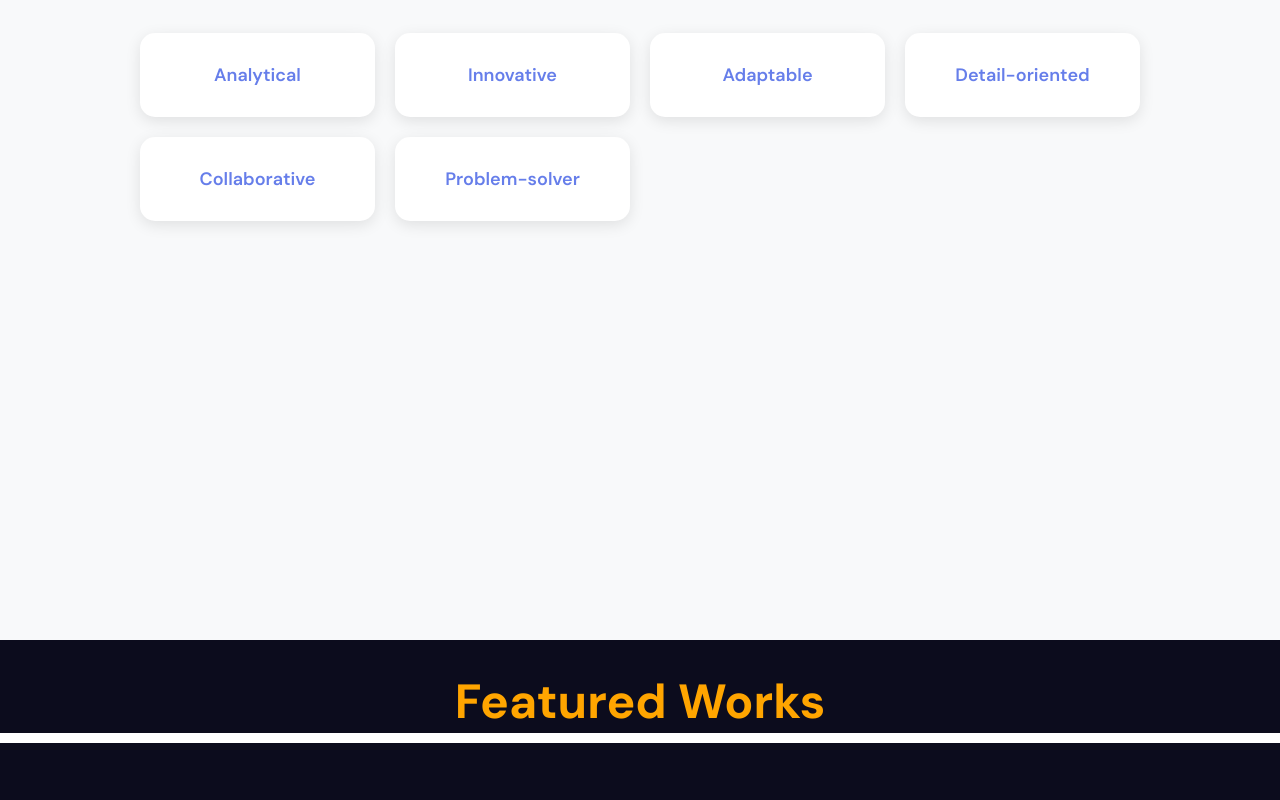
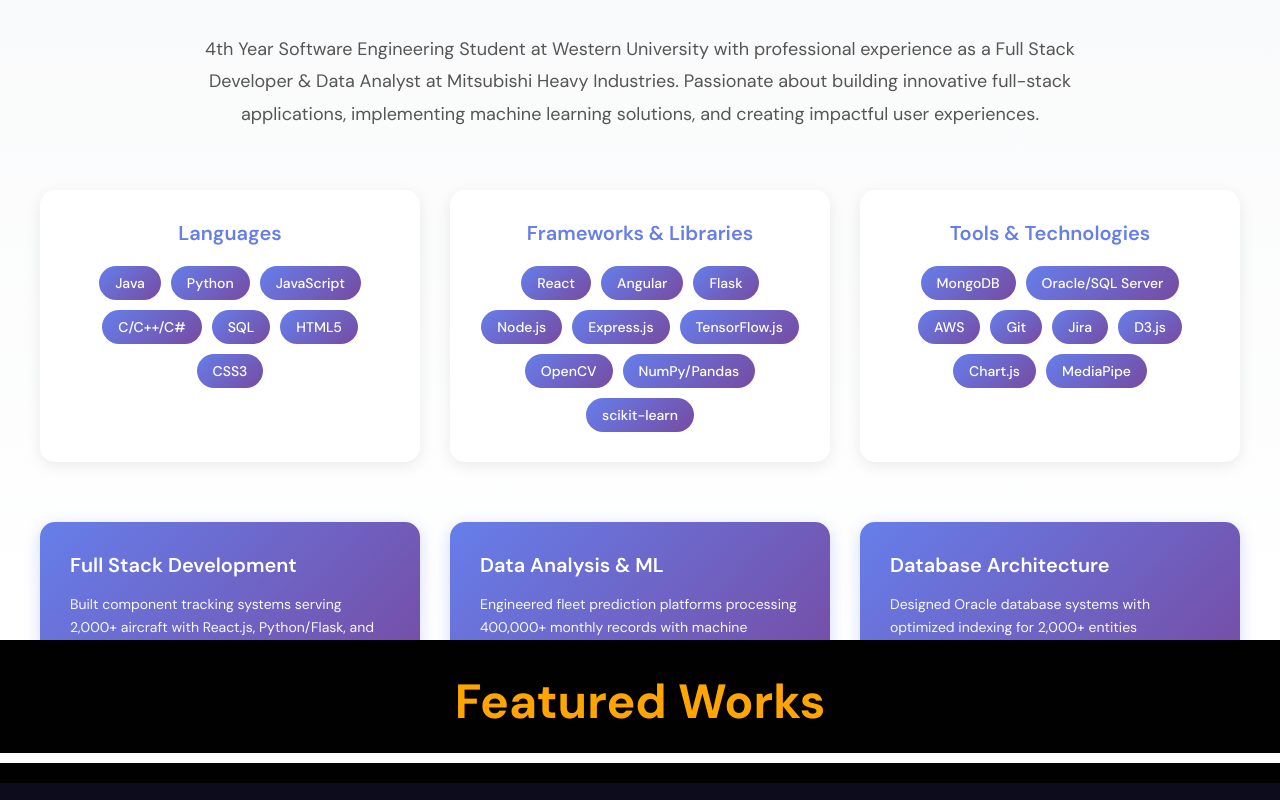
Before and after one commit to Skugane6/portfolioV3, a React (Vite) app: page / in a window 1280 px wide. Shown: the part 960-1760 px from the top of the page. Built offline with nearby package versions, Linux system fonts and the light colour scheme.

Commit message:
improve about section with resume skills and fix featured works title

```diff
--- a/src/components/portfolio/Portfolio.jsx
+++ b/src/components/portfolio/Portfolio.jsx
@@ -121,13 +121,68 @@ const Portfolio = ({ onEnterMuseum }) => {
       {/* About Me Section */}
       <section className="about-section">
         <h2 className="section-heading">About Me</h2>
-        <div className="qualities-grid">
-          <div className="quality-item">Analytical</div>
-          <div className="quality-item">Innovative</div>
-          <div className="quality-item">Adaptable</div>
-          <div className="quality-item">Detail-oriented</div>
-          <div className="quality-item">Collaborative</div>
-          <div className="quality-item">Problem-solver</div>
+        <p className="about-description">
+          4th Year Software Engineering Student at Western University with professional experience as a Full Stack Developer & Data Analyst at Mitsubishi Heavy Industries.
+          Passionate about building innovative full-stack applications, implementing machine learning solutions, and creating impactful user experiences.
+        </p>
+
+        <div className="skills-container">
+          <div className="skill-category">
+            <h3>Languages</h3>
+            <div className="skill-tags">
+              <span className="skill-tag">Java</span>
+              <span className="skill-tag">Python</span>
+              <span className="skill-tag">JavaScript</span>
+              <span className="skill-tag">C/C++/C#</span>
+              <span className="skill-tag">SQL</span>
+              <span className="skill-tag">HTML5</span>
+              <span className="skill-tag">CSS3</span>
+            </div>
+          </div>
+
+          <div className="skill-category">
+            <h3>Frameworks & Libraries</h3>
+            <div className="skill-tags">
+              <span className="skill-tag">React</span>
+              <span className="skill-tag">Angular</span>
+              <span className="skill-tag">Flask</span>
+              <span className="skill-tag">Node.js</span>
+              <span className="skill-tag">Express.js</span>
+              <span className="skill-tag">TensorFlow.js</span>
+              <span className="skill-tag">OpenCV</span>
+              <span className="skill-tag">NumPy/Pandas</span>
+              <span className="skill-tag">scikit-learn</span>
+            </div>
+          </div>
+
+          <div className="skill-category">
+            <h3>Tools & Technologies</h3>
+            <div className="skill-tags">
+              <span className="skill-tag">MongoDB</span>
+              <span className="skill-tag">Oracle/SQL Server</span>
+              <span className="skill-tag">AWS</span>
+              <span className="skill-tag">Git</span>
+              <span className="skill-tag">Jira</span>
+              <span className="skill-tag">D3.js</span>
+              <span className="skill-tag">Chart.js</span>
+              <span className="skill-tag">MediaPipe</span>
+            </div>
+          </div>
+        </div>
+
+        <div className="experience-highlights">
+          <div className="highlight-card">
+            <h4>Full Stack Development</h4>
+            <p>Built component tracking systems serving 2,000+ aircraft with React.js, Python/Flask, and interactive visualizations</p>
+          </div>
+          <div className="highlight-card">
+            <h4>Data Analysis & ML</h4>
+            <p>Engineered fleet prediction platforms processing 400,000+ monthly records with machine learning trend analysis</p>
+          </div>
+          <div className="highlight-card">
+            <h4>Database Architecture</h4>
+            <p>Designed Oracle database systems with optimized indexing for 2,000+ entities</p>
+          </div>
         </div>
       </section>
 
--- a/src/components/portfolio/portfolio.scss
+++ b/src/components/portfolio/portfolio.scss
@@ -117,40 +117,126 @@
   }
 
   .about-section {
-    padding: 80px 20px;
-    background: #f8f9fa;
+    padding: 100px 20px;
+    background: linear-gradient(180deg, #f8f9fa 0%, #ffffff 100%);
     text-align: center;
 
     .section-heading {
       font-size: 48px;
-      margin-bottom: 50px;
+      margin-bottom: 30px;
       color: #333;
+      font-weight: 700;
 
       @include mobile {
         font-size: 32px;
       }
     }
 
-    .qualities-grid {
+    .about-description {
+      max-width: 900px;
+      margin: 0 auto 60px;
+      font-size: 18px;
+      line-height: 1.8;
+      color: #555;
+
+      @include mobile {
+        font-size: 16px;
+        margin-bottom: 40px;
+      }
+    }
+
+    .skills-container {
+      max-width: 1200px;
+      margin: 0 auto 60px;
       display: grid;
-      grid-template-columns: repeat(auto-fit, minmax(200px, 1fr));
-      gap: 20px;
-      max-width: 1000px;
-      margin: 0 auto;
+      grid-template-columns: repeat(auto-fit, minmax(300px, 1fr));
+      gap: 30px;
+      text-align: left;
 
-      .quality-item {
+      @include mobile {
+        grid-template-columns: 1fr;
+      }
+
+      .skill-category {
         background: white;
-        padding: 30px 20px;
+        padding: 30px;
         border-radius: 15px;
-        box-shadow: 0 4px 15px rgba(0, 0, 0, 0.1);
-        font-size: 18px;
-        font-weight: 600;
-        color: #667eea;
+        box-shadow: 0 4px 15px rgba(0, 0, 0, 0.08);
         transition: all 0.3s ease;
 
         &:hover {
           transform: translateY(-5px);
-          box-shadow: 0 6px 20px rgba(102, 126, 234, 0.3);
+          box-shadow: 0 8px 25px rgba(102, 126, 234, 0.15);
+        }
+
+        h3 {
+          font-size: 20px;
+          color: #667eea;
+          margin-bottom: 20px;
+          font-weight: 600;
+          text-align: center;
+        }
+
+        .skill-tags {
+          display: flex;
+          flex-wrap: wrap;
+          gap: 10px;
+          justify-content: center;
+
+          .skill-tag {
+            background: linear-gradient(135deg, #667eea 0%, #764ba2 100%);
+            color: white;
+            padding: 8px 16px;
+            border-radius: 20px;
+            font-size: 14px;
+            font-weight: 500;
+            transition: all 0.3s ease;
+
+            &:hover {
+              transform: scale(1.05);
+              box-shadow: 0 4px 10px rgba(102, 126, 234, 0.3);
+            }
+          }
+        }
+      }
+    }
+
+    .experience-highlights {
+      max-width: 1200px;
+      margin: 0 auto;
+      display: grid;
+      grid-template-columns: repeat(auto-fit, minmax(280px, 1fr));
+      gap: 30px;
+
+      @include mobile {
+        grid-template-columns: 1fr;
+      }
+
+      .highlight-card {
+        background: linear-gradient(135deg, #667eea 0%, #764ba2 100%);
+        padding: 30px;
+        border-radius: 15px;
+        color: white;
+        text-align: left;
+        box-shadow: 0 4px 15px rgba(102, 126, 234, 0.3);
+        transition: all 0.3s ease;
+
+        &:hover {
+          transform: translateY(-5px);
+          box-shadow: 0 8px 25px rgba(102, 126, 234, 0.5);
+        }
+
+        h4 {
+          font-size: 20px;
+          margin-bottom: 15px;
+          font-weight: 600;
+        }
+
+        p {
+          font-size: 14px;
+          line-height: 1.6;
+          opacity: 0.95;
+          margin: 0;
         }
       }
     }
@@ -253,19 +339,26 @@
     position: sticky;
     top: 0;
     left: 0;
-    padding-top: 50px;
+    padding: 50px 0 30px 0;
     text-align: center;
     color: orange;
     font-size: 36px;
+    background: rgba(0, 0, 0, 0.9);
+    z-index: 100;
+    margin-bottom: 0;
 
     @include mobile {
-      padding-top: calc(100vh - 100px);
+      padding: 30px 0 20px 0;
       font-size: 24px;
     }
 
     @include laptop {
       font-size: 24px;
-      padding-top: 30px;
+      padding: 30px 0 20px 0;
+    }
+
+    h1 {
+      margin: 0 0 20px 0;
     }
 
     .progressBar {
```
